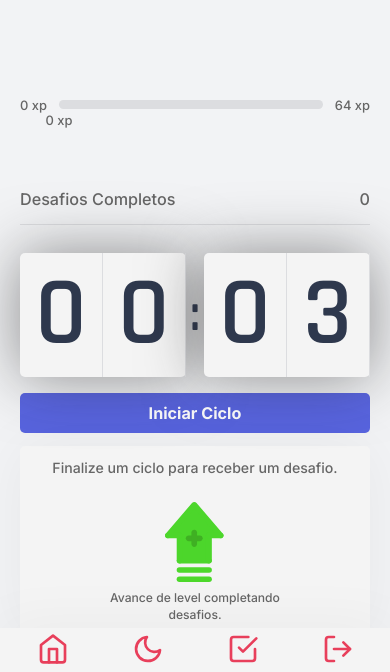
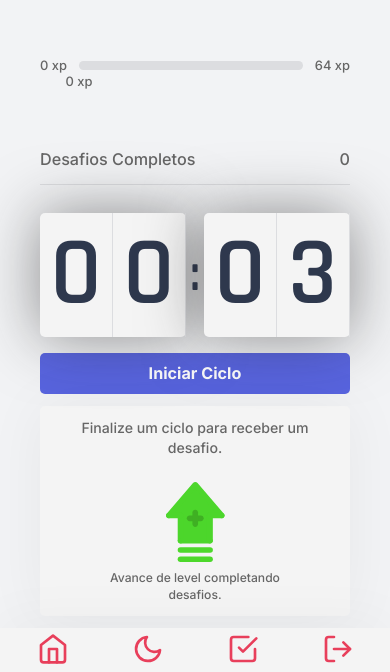
Before and after one commit to Adriano-Santtos/Tomatte, a Next.js app: page /home in a window 390 px wide. Shown: the part 172-844 px from the top of the page. Built offline with nearby package versions, Linux system fonts and the light colour scheme; no server answers; a web font is replaced by a local one.

Commit message:
responsiveness ended

```diff
--- a/src/components/CompletedChallenges/CompletedChallenges.module.css
+++ b/src/components/CompletedChallenges/CompletedChallenges.module.css
@@ -40,7 +40,7 @@
   }
 
 
-  @media screen and (max-width:767px){
+  @media screen and (max-width:1023px){
     .completedChallengesContainer {
     display: flex;
     align-items: center;
--- a/src/components/Countdown/Countdown.module.css
+++ b/src/components/Countdown/Countdown.module.css
@@ -109,7 +109,7 @@
   }
 
 
-  @media screen and (max-width:767px){
+  @media screen and (max-width:1023px){
     .countdownContainer {
       display: flex;
       align-items: center;
--- a/src/components/ExperienceBar/ExperienceBar.module.css
+++ b/src/components/ExperienceBar/ExperienceBar.module.css
@@ -42,7 +42,7 @@
   }
 
 
-  @media screen and (max-width:767px){
+  @media screen and (max-width:1023px){
 
     .experienceBar {
       display: flex;
--- a/src/components/Profile/Profile.module.css
+++ b/src/components/Profile/Profile.module.css
@@ -41,7 +41,7 @@
   }
 
 
-  @media screen and (max-width:767px){
+  @media screen and (max-width:1023px){
     .profileContainer {
       display: flex;
       align-items: center;
--- a/src/styles/pages/Home.module.css
+++ b/src/styles/pages/Home.module.css
@@ -26,30 +26,20 @@
   }
 
 
-  /* @media screen and (min-width:768px) and (max-width: 1023px){
 
-  } */
-
-
-  @media screen and (max-width:767px){
+  @media screen and (max-width:1023px){
 
     .container{
       justify-content: space-between;
-
       display: flex;
       flex-direction: column-reverse;
       overflow: scroll;
       overflow-y: scroll;
-
       height: 100vh;
     }
 
     .content{
       width: 100%;
-      padding: 20px;
+      padding: 40px;
     }
-
-
-
-
   }
```
Also changed, not shown: src/components/ChallengeBox/ChallengeBox.module.css (+1 -7 lines), src/components/Sidebar/Sidebar.module.css (+2 -5 lines).
